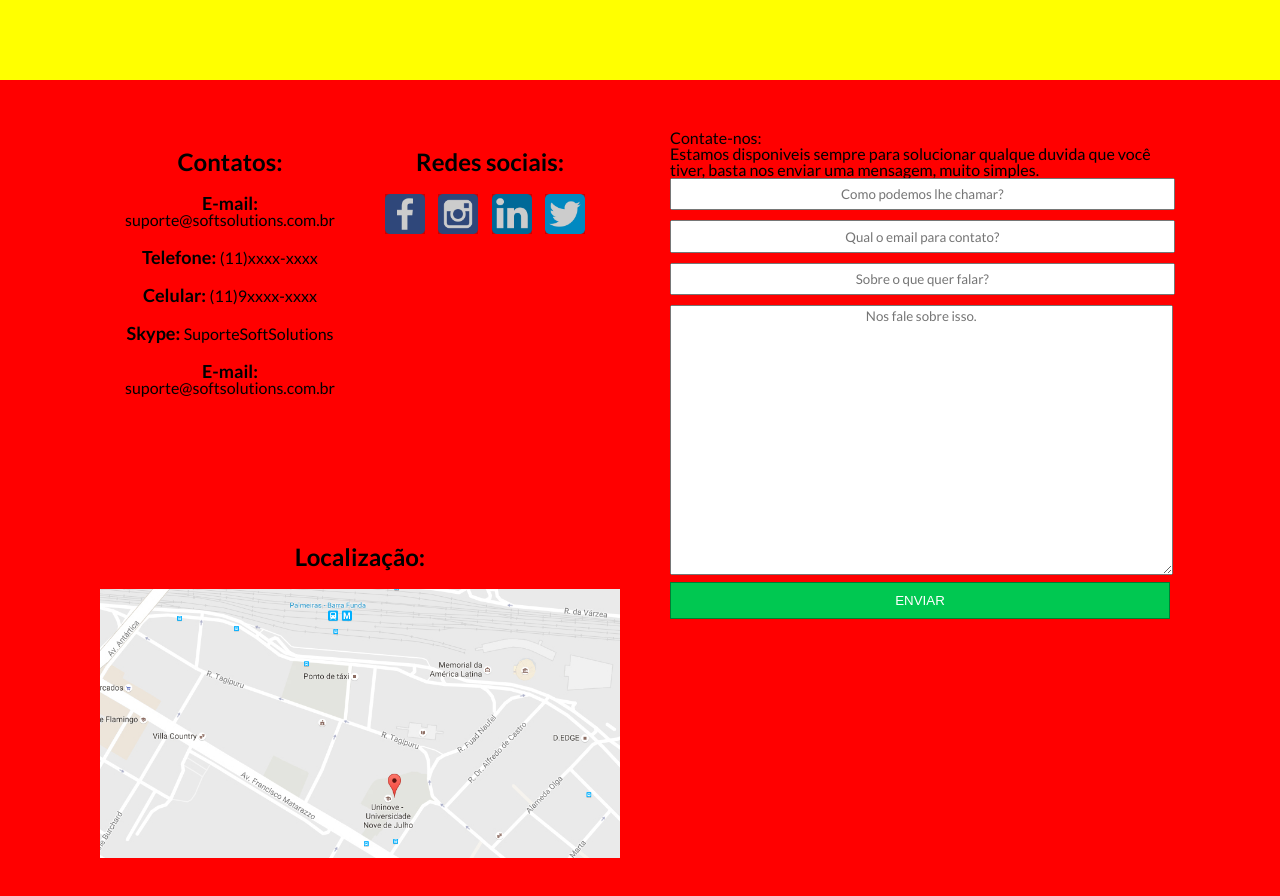
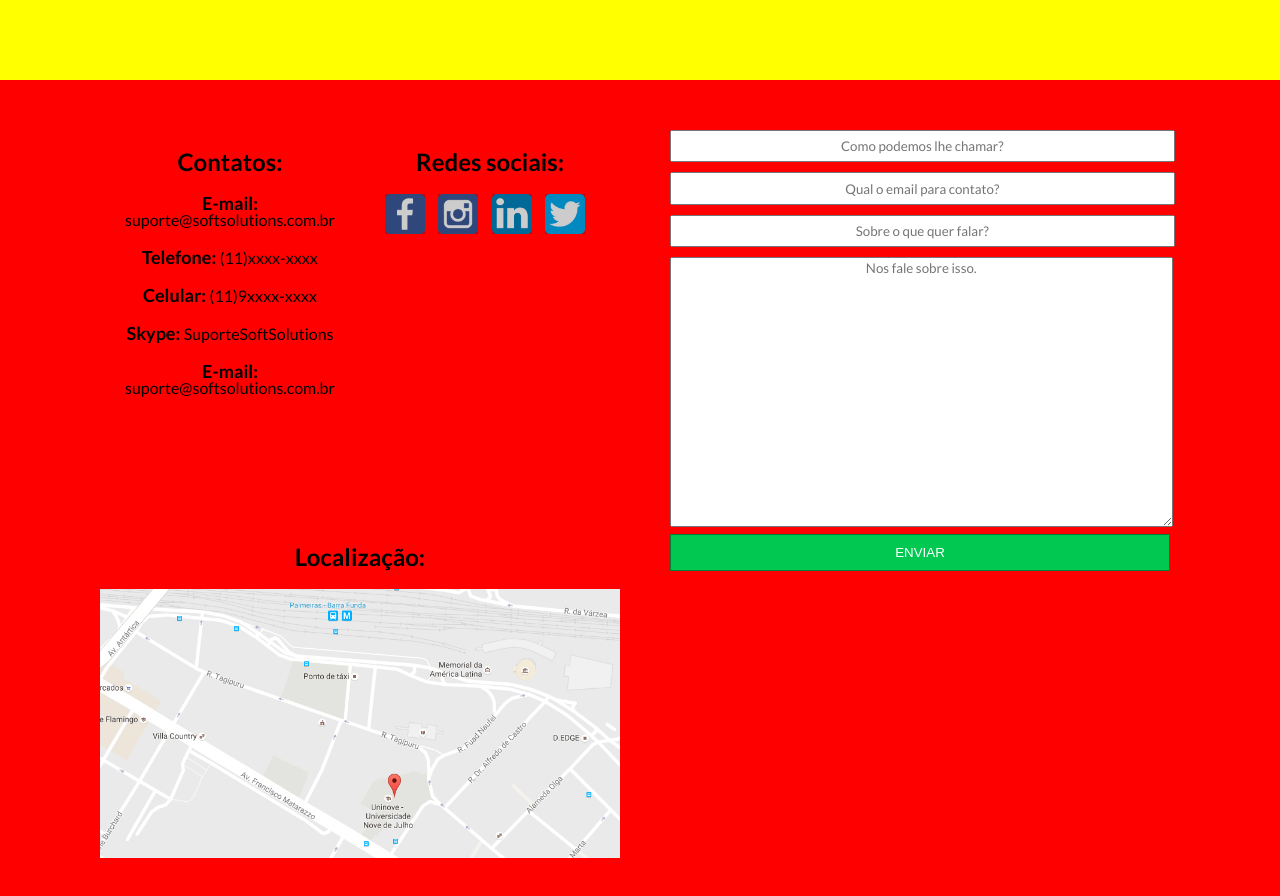
Before and after one commit to alexislds/Site_Faculdade, a website: page index.html in a window 1280 px wide. Shown: the part 3840-4736 px from the top of the page. Drawn offline with Linux system fonts and the light colour scheme.

Commit message:
Faculdade: contato correção

```diff
--- a/index.html
+++ b/index.html
@@ -119,8 +119,6 @@
       </section>
       <section class="contato-formulario">
         <form class="contato-formulario-container" action="">
-          <h1 class="contato-formulario-tt">Contate-nos:</h1>
-          <p class="contato-formulario-subtt">Estamos disponiveis sempre para solucionar qualque duvida que você tiver, basta nos enviar uma mensagem, muito simples.</p>
           <input class="contato-formulario-campo contato-formulario-nome" type="text" placeholder="Como podemos lhe chamar?" required>
           <input class="contato-formulario-campo contato-formulario-email" type="email" placeholder="Qual o email para contato?" required>
           <input class="contato-formulario-campo contato-formulario-assunto" type="text" placeholder="Sobre o que quer falar?" required>
```
